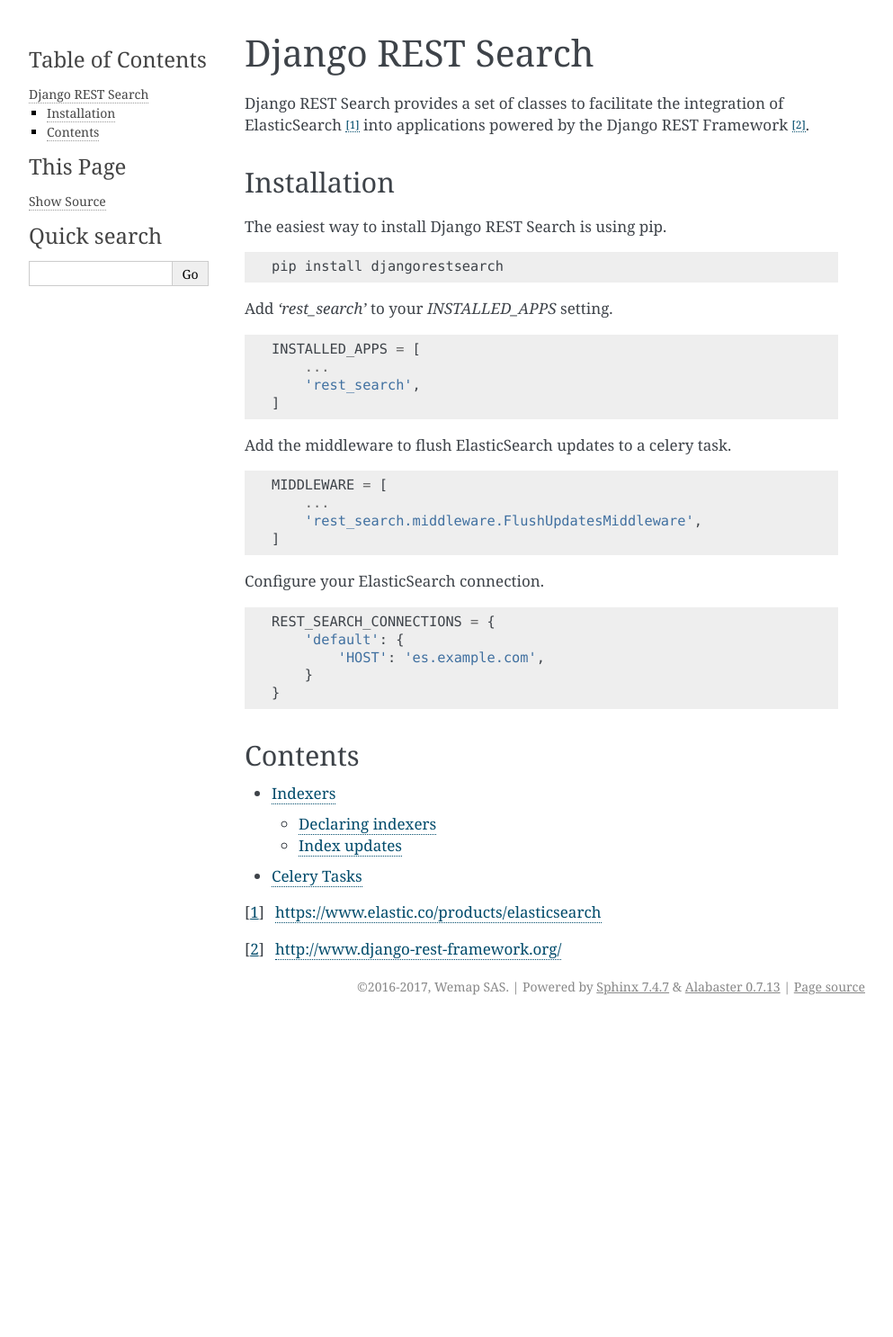
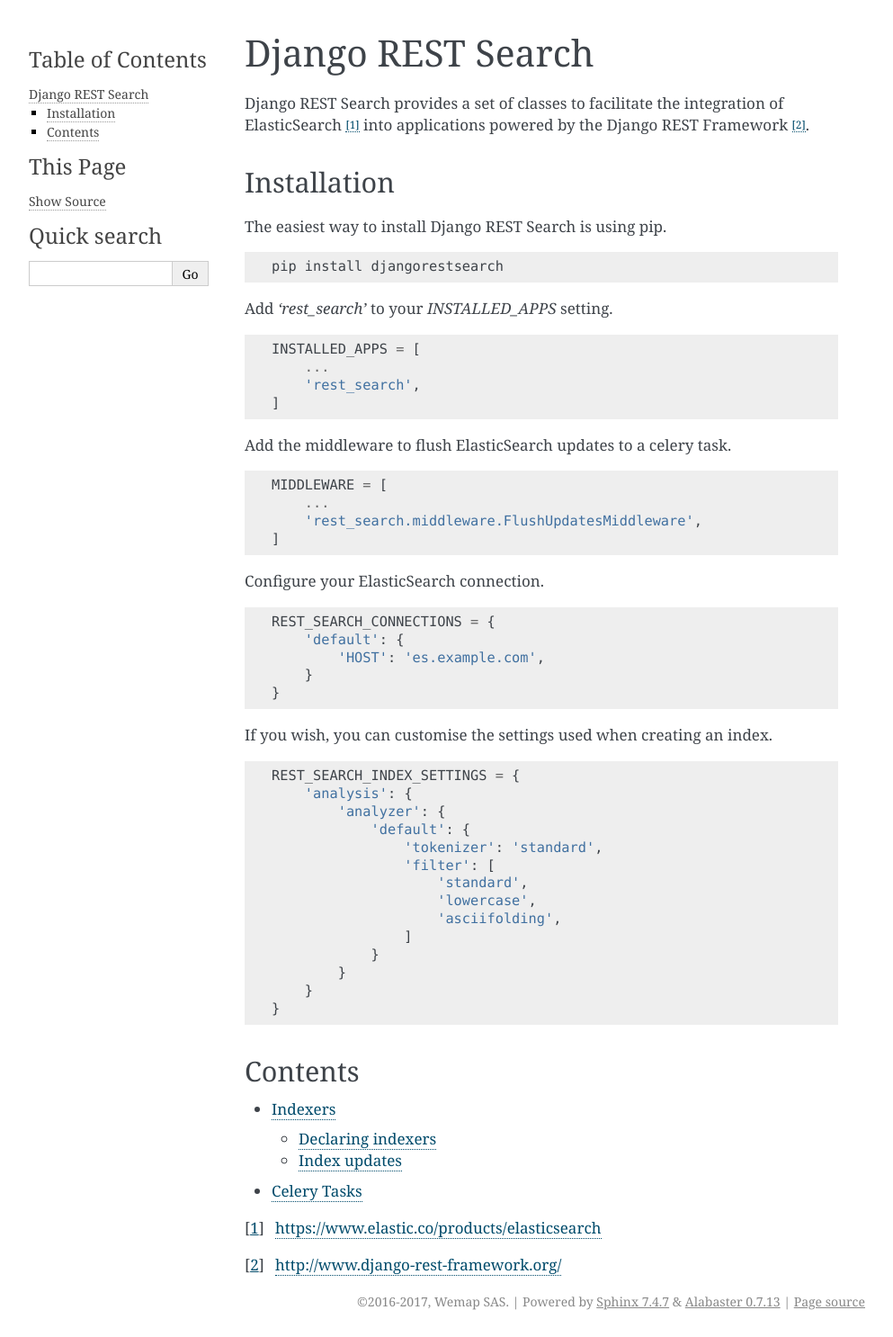
Before and after one commit to wemap/django-rest-search, a Sphinx documentation site: the page built from docs/index.rst, in a window 1280 px wide. Shown: the whole page at 90% size, without its empty margins (148-1141 px from the left). Built offline with Sphinx 7.4.7, drawn with Linux system fonts in a browser that asks for light colours; before the commit the page ends 1136 px from its top, so only the background shows below that.

Commit message:
[settings] use and document REST_SEARCH_INDEX_SETTINGS

```diff
--- a/docs/index.rst
+++ b/docs/index.rst
@@ -41,6 +41,25 @@
         }
     }
 
+If you wish, you can customise the settings used when creating an index.
+
+.. code-block:: python
+
+   REST_SEARCH_INDEX_SETTINGS = {
+       'analysis': {
+           'analyzer': {
+               'default': {
+                   'tokenizer': 'standard',
+                   'filter': [
+                       'standard',
+                       'lowercase',
+                       'asciifolding',
+                   ]
+               }
+           }
+       }
+   }
+
 Contents
 --------
 
--- a/rest_search/__init__.py
+++ b/rest_search/__init__.py
@@ -61,9 +61,7 @@
                 aws_region=config['AWS_REGION'],
                 aws_service='es')
 
-        es = Elasticsearch(**kwargs)
-        es._settings = config.get('INDEX_SETTINGS', DEFAULT_INDEX_SETTINGS)
-        return es
+        return Elasticsearch(**kwargs)
 
 
 def get_elasticsearch(indexer):
```
Also changed, not shown: 1 other file.
